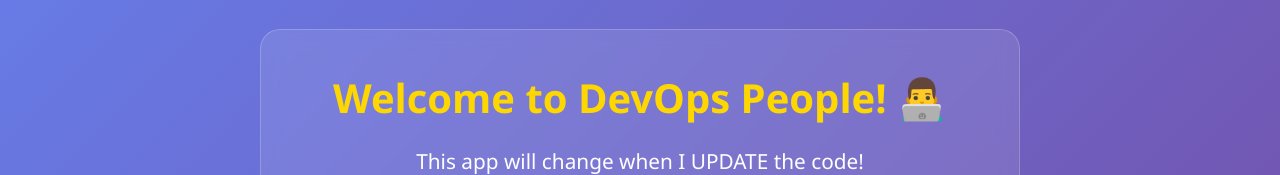
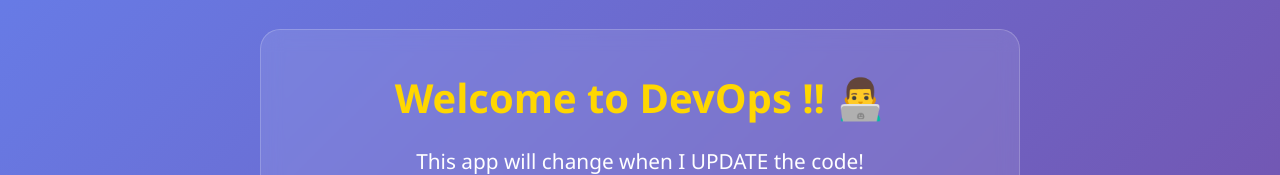
Before and after one commit to NixndME/devops-demo, a website: page public/index.html in a window 1280 px wide. Shown: the part 133-308 px from the top of the page. Drawn offline with Linux system fonts and the light colour scheme; no server answers.

Commit message:
updated workflow

```diff
--- a/public/index.html
+++ b/public/index.html
@@ -15,7 +15,7 @@
 
         <main>
             <div class="demo-card">
-                <h2 id="demo-title">Welcome to DevOps People! 👨‍💻</h2>
+                <h2 id="demo-title">Welcome to DevOps !! 👨‍💻</h2>
                 <p id="demo-message">This app will change when I UPDATE the code!</p>
 
                 <div class="stats">
```
